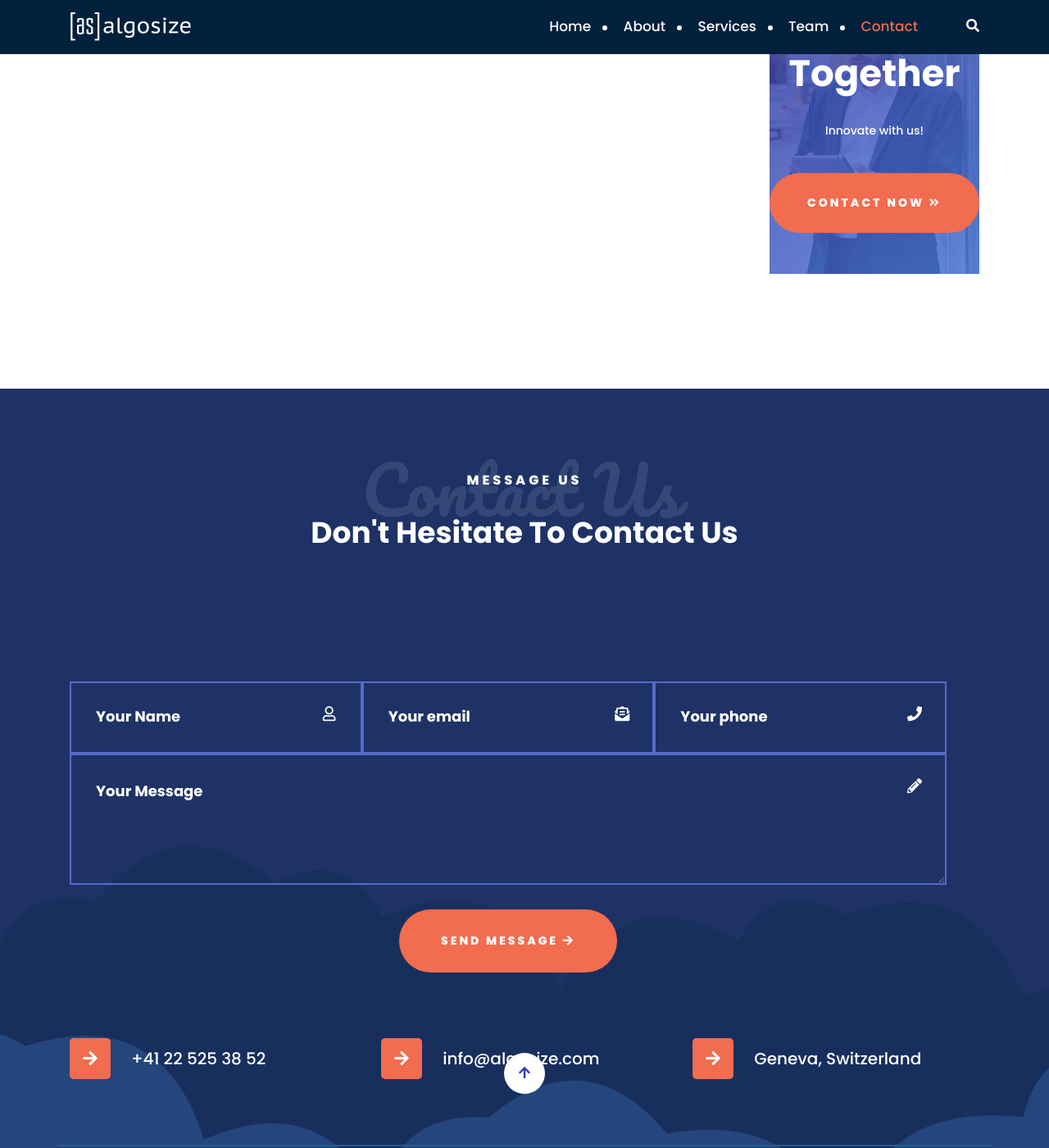
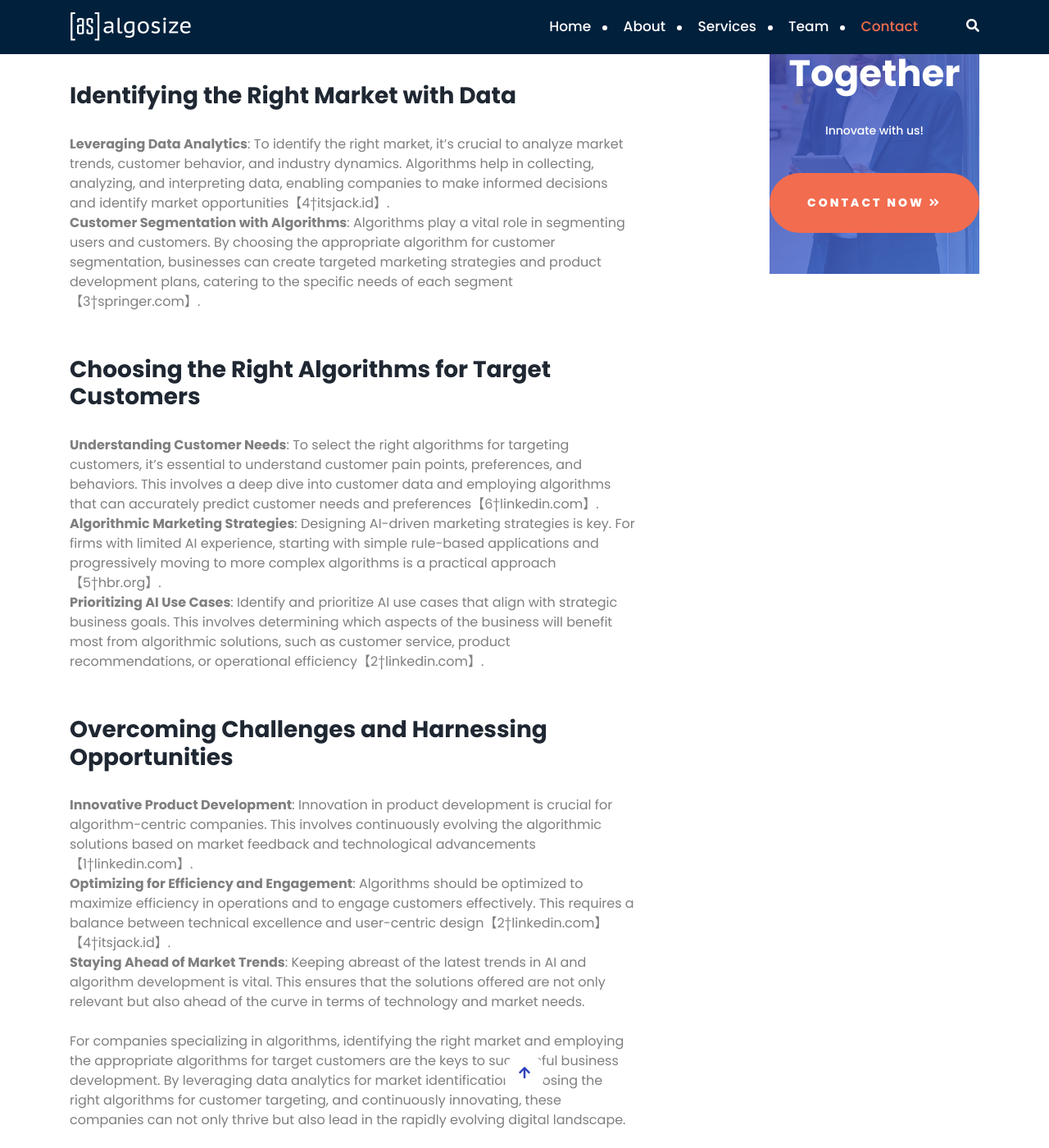
Before and after one commit to AlgoSize/website, a Jekyll site: the page built from _portfolios/business-development.md, in a window 1280 px wide and 1400 px high, scrolled down 1070 px. Shown: the whole window at 82% size. Built offline with Jekyll 4.4.1, drawn with Linux system fonts in a browser that asks for light colours; some of the changed text lies outside the part shown.

Commit message:
Update business-development.md

```diff
--- a/_portfolios/business-development.md
+++ b/_portfolios/business-development.md
@@ -4,3 +4,33 @@ sub_title: ""
 post_image: ""
 layout: service
 ---
+
+In the era of digital transformation, companies whose core business revolves around algorithms face unique challenges and opportunities in market identification and customer targeting. Our algorithm development firm stands at the forefront of this revolution, guiding businesses to harness the power of data and algorithms for strategic growth.
+<br/>
+<br/>
+## Identifying the Right Market with Data
+
+1. **Leveraging Data Analytics**: To identify the right market, it's crucial to analyze market trends, customer behavior, and industry dynamics. Algorithms help in collecting, analyzing, and interpreting data, enabling companies to make informed decisions and identify market opportunities【4†itsjack.id】.
+<br/>
+2. **Customer Segmentation with Algorithms**: Algorithms play a vital role in segmenting users and customers. By choosing the appropriate algorithm for customer segmentation, businesses can create targeted marketing strategies and product development plans, catering to the specific needs of each segment【3†springer.com】.
+<br/>
+<br/>
+## Choosing the Right Algorithms for Target Customers
+
+1. **Understanding Customer Needs**: To select the right algorithms for targeting customers, it's essential to understand customer pain points, preferences, and behaviors. This involves a deep dive into customer data and employing algorithms that can accurately predict customer needs and preferences【6†linkedin.com】.
+<br/>
+2. **Algorithmic Marketing Strategies**: Designing AI-driven marketing strategies is key. For firms with limited AI experience, starting with simple rule-based applications and progressively moving to more complex algorithms is a practical approach【5†hbr.org】.
+<br/>
+3. **Prioritizing AI Use Cases**: Identify and prioritize AI use cases that align with strategic business goals. This involves determining which aspects of the business will benefit most from algorithmic solutions, such as customer service, product recommendations, or operational efficiency【2†linkedin.com】.
+<br/>
+<br/>
+## Overcoming Challenges and Harnessing Opportunities
+
+1. **Innovative Product Development**: Innovation in product development is crucial for algorithm-centric companies. This involves continuously evolving the algorithmic solutions based on market feedback and technological advancements【1†linkedin.com】.
+<br/>
+2. **Optimizing for Efficiency and Engagement**: Algorithms should be optimized to maximize efficiency in operations and to engage customers effectively. This requires a balance between technical excellence and user-centric design【2†linkedin.com】【4†itsjack.id】.
+<br/>
+3. **Staying Ahead of Market Trends**: Keeping abreast of the latest trends in AI and algorithm development is vital. This ensures that the solutions offered are not only relevant but also ahead of the curve in terms of technology and market needs.
+<br/>
+<br/>
+For companies specializing in algorithms, identifying the right market and employing the appropriate algorithms for target customers are the keys to successful business development. By leveraging data analytics for market identification, choosing the right algorithms for customer targeting, and continuously innovating, these companies can not only thrive but also lead in the rapidly evolving digital landscape.
```
